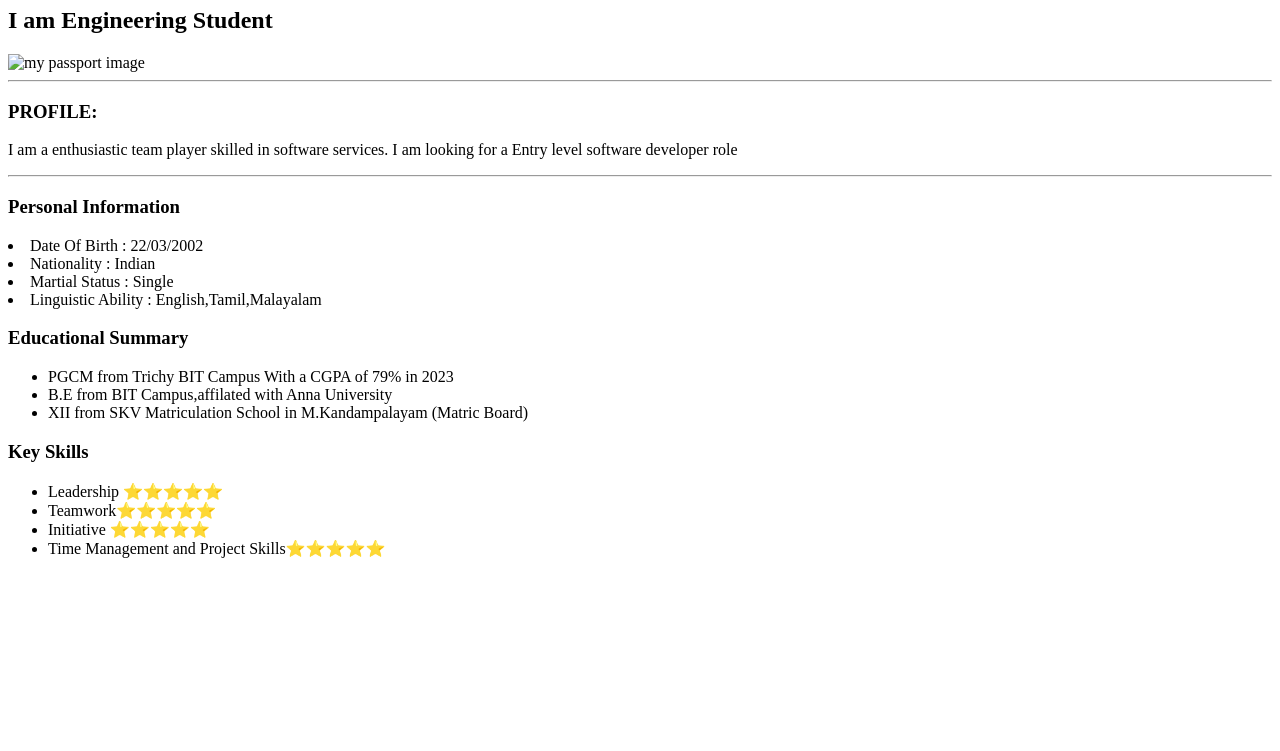
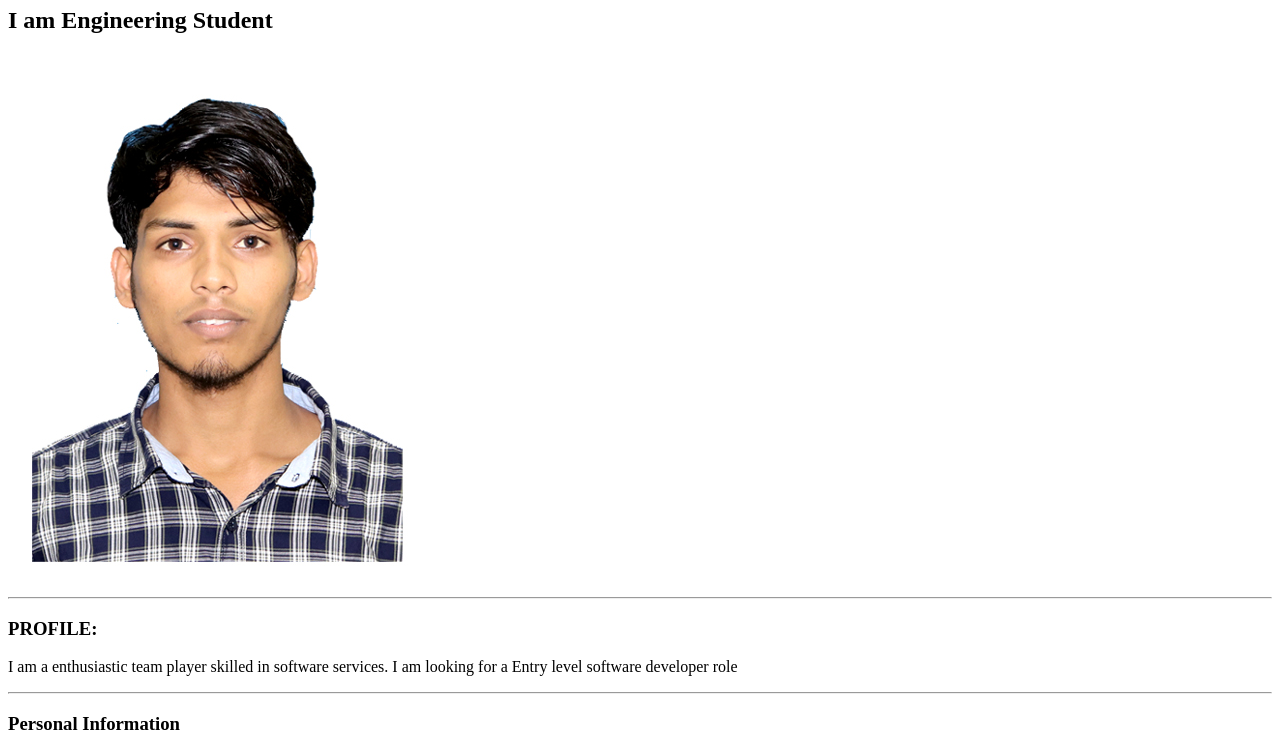
Before and after one commit to amirkhan-2607/html-portfolio, a plain HTML site: page index.html in a window 1280 px wide. Shown: the part 73-824 px from the top of the page. Before the commit the page ends 800 px from the top, so only its background shows below. Drawn offline with Linux system fonts and the light colour scheme.

Commit message:
Update index.html

```diff
--- a/index.html
+++ b/index.html
@@ -9,7 +9,7 @@
 <body>
     <h1>Yasar Arafath Kareem</h1>
     <h2>I am Engineering Student</h2>
-    <img src="../Capstone_1/arafath passsport size photo.jpg" alt="my passport image">
+    <img src="./arafath passsport size photo.jpg" alt="my passport image">
 <hr>
 <h3>PROFILE: </h3>
 <p>I am a enthusiastic team player skilled in software services.
```
